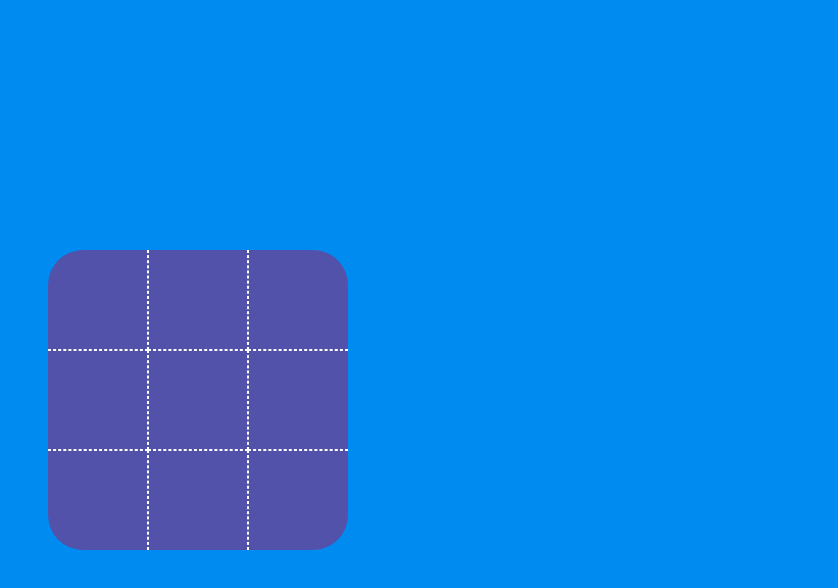
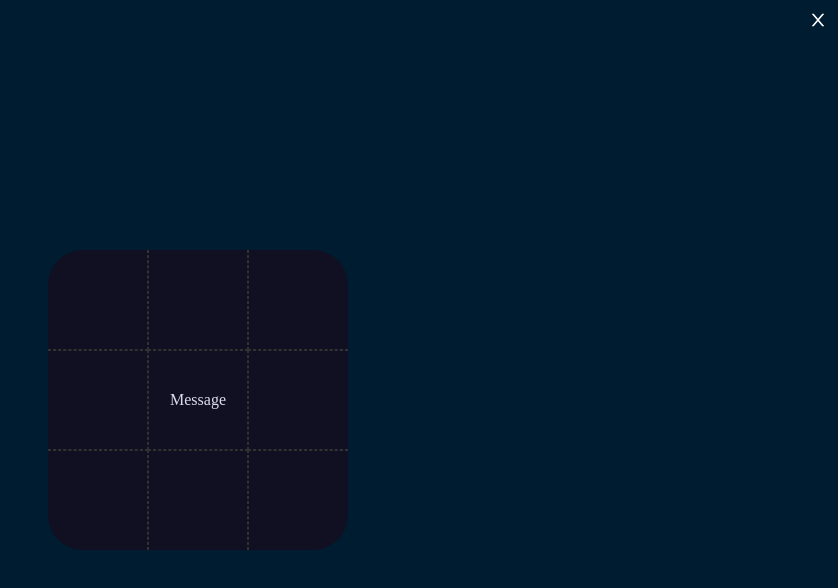
Before and after one commit to Dewaley/tictactoe-react-app-main, a React (Create React App) app: page / in a window 1280 px wide. Shown: the top 588 px of the page, without its empty margins (442-1280 px from the left). Built offline with nearby package versions, Linux system fonts and the light colour scheme.

Commit message:
Winning message

```diff
--- a/package.json
+++ b/package.json
@@ -8,6 +8,7 @@
     "@testing-library/user-event": "^13.5.0",
     "react": "^17.0.2",
     "react-dom": "^17.0.2",
+    "react-icons": "^4.3.1",
     "react-scripts": "5.0.0",
     "web-vitals": "^2.1.4"
   },
--- a/src/App.css
+++ b/src/App.css
@@ -16,6 +16,7 @@
   justify-content: center;
   align-items: center;
   background-color: #008bf1;
+  position: relative;
 }
 .board {
   display: grid;
@@ -112,3 +113,25 @@
 .cell.o {
   cursor: not-allowed;
 }
+.message {
+  display: flex;
+  justify-content: center;
+  align-items: center;
+  color: white;
+  position: absolute;
+  top: 50%;
+  left: 50%;
+  transform: translate(-50%,-50%);
+  height: 100vh;
+  width: 100vw;
+  background-color: black;
+  opacity: 0.8;
+}
+.close {
+  position: absolute;
+  top: 0;
+  right: 0;
+  margin: 10px;
+  color: white;
+  font-size: 20px;
+}
--- a/src/App.js
+++ b/src/App.js
@@ -1,9 +1,11 @@
 import './App.css';
 import React, { useState } from 'react';
+import { AiOutlineClose } from "react-icons/ai";
 
 const App = () => {
   const [board, setBoard] = useState(Array(9).fill(null));
   const [xIsNext, setXIsNext] = useState(true);
+  const checkWinner = (squares) => {
     const winningCombinations = [
       [0, 1, 2],
       [3, 4, 5],
@@ -14,7 +16,6 @@ const App = () => {
       [0, 4, 8],
       [2, 4, 6],
     ];
-  const checkWInner = (squares) => {
     for (let i = 0; i < winningCombinations.length; i++) {
       const [a, b, c] = winningCombinations[i];
       if (
@@ -22,22 +23,26 @@ const App = () => {
         squares[a] === squares[b] &&
         squares[a] === squares[c]
       ) {
-        return squares[a];
+        return true
       }
     }
+    return null
   };
+  const winner = checkWinner(board)
   const play = (index) => {
     if (board[index] === null) {
       const previousBoard = [...board];
       previousBoard[index] = xIsNext ? 'x' : 'o';
       setXIsNext(!xIsNext);
       setBoard(previousBoard);
-      checkWInner(board)
+      console.log(winner)
     } else {
       return;
     }
   };
+  const reset = () => {
 
+  }
   return (
     <div className='App'>
       <div className={`board ${xIsNext ? 'x' : 'o'}`}>
@@ -53,6 +58,17 @@ const App = () => {
           );
         })}
       </div>
+      {/* {
+        winner === true && <div className="message">Winner</div>
+      } */}
+      <div className='messageContainer'>
+        <div className="message">
+          Message
+        </div>
+        <div className="close" onClick={reset}>
+          <AiOutlineClose/>
+        </div>
+      </div>
     </div>
   );
 };
```
Also changed, not shown: 1 other file (tests, documents, lock files or other folders). Lines whose indentation alone changed are shown as unchanged.
